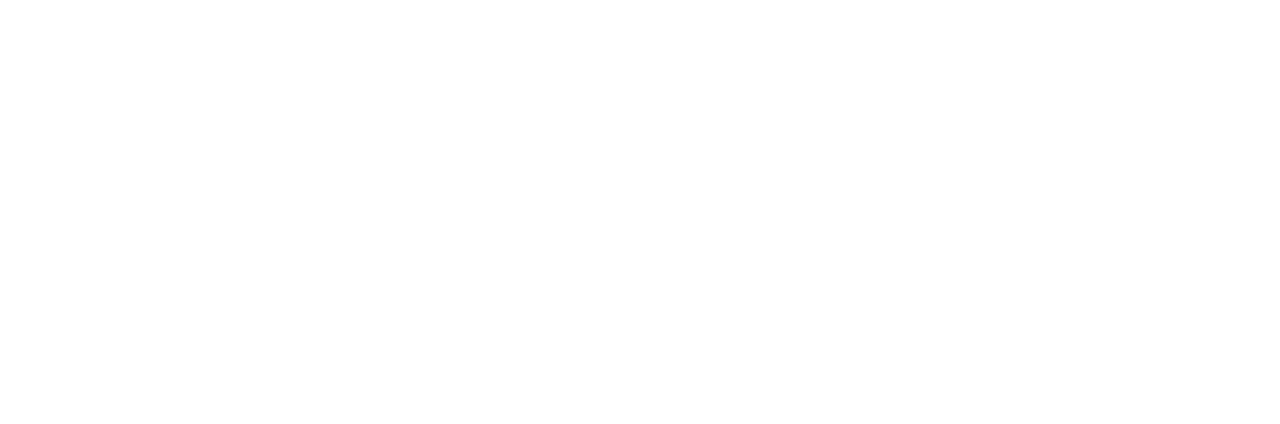
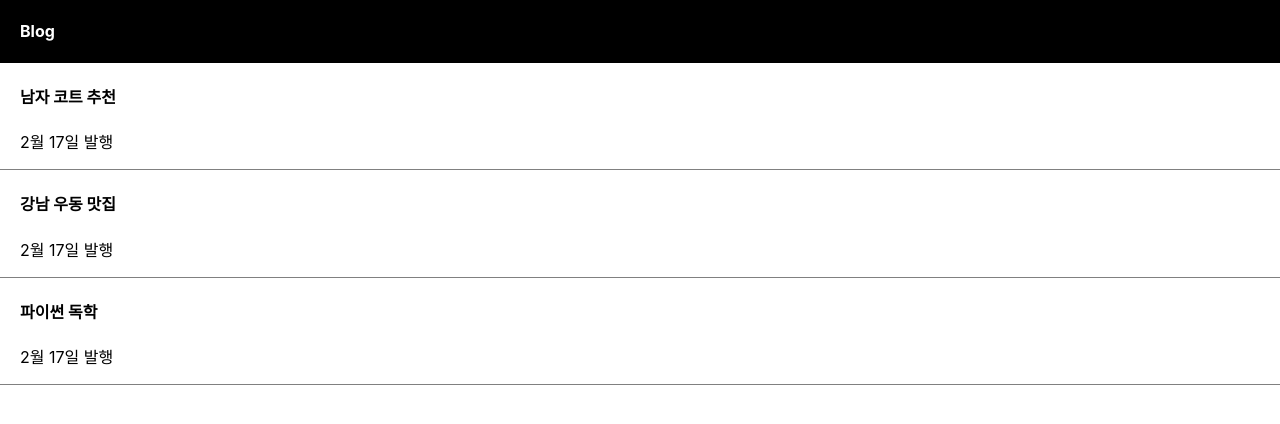
Before and after one commit to eunji9128/react-basic, a React (Create React App) app in the folder blog/: page / in a window 1280 px wide. Shown: the top 424 px of the page. Built offline with nearby package versions, Linux system fonts and the light colour scheme.

Commit message:
REACT_Study_DAY1

```diff
--- a/blog/src/App.css
+++ b/blog/src/App.css
@@ -1,5 +1,23 @@
 .App {
   text-align: center;
+}
+
+div {
+  box-sizing: border-box;
+}
+
+.list {
+  padding-left: 20px;
+  text-align: left;
+  border-bottom: 1px solid grey;
+}
+
+.black-nav {
+  background: black;
+  width: 100%;
+  display: flex;
+  color: white;
+  padding-left: 20px;
 }
 
 .App-logo {
--- a/blog/src/App.js
+++ b/blog/src/App.js
@@ -1,10 +1,28 @@
-import logo from './logo.svg';
+// import logo from './logo.svg';
+import { useState } from 'react';
 import './App.css';
 
 function App() {
+
+  let [title, setTitle] = useState(['남자 코트 추천', '강남 우동 맛집', '파이썬 독학']);
+
   return (
     <div className="App">
-      <div></div>
+      <div className='black-nav'>
+        <h4>Blog</h4>
+      </div>
+      <div className='list'>
+        <h4>{ title[0] }</h4>
+        <p>2월 17일 발행</p>
+      </div>
+      <div className='list'>
+        <h4>{ title[1] }</h4>
+        <p>2월 17일 발행</p>
+      </div>
+      <div className='list'>
+        <h4>{ title[2] }</h4>
+        <p>2월 17일 발행</p>
+      </div>
     </div>
   );
 }
```
Also changed, not shown: 1 other file (tests, documents, lock files or other folders).
